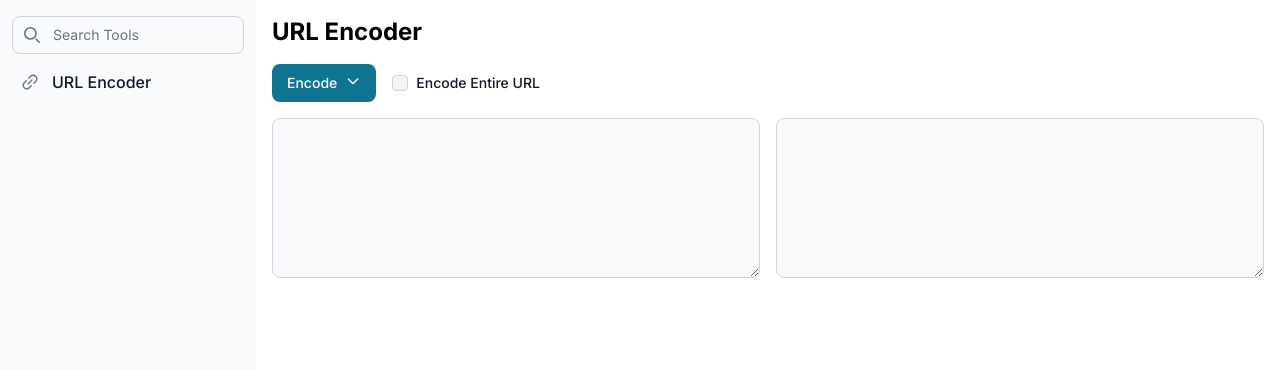
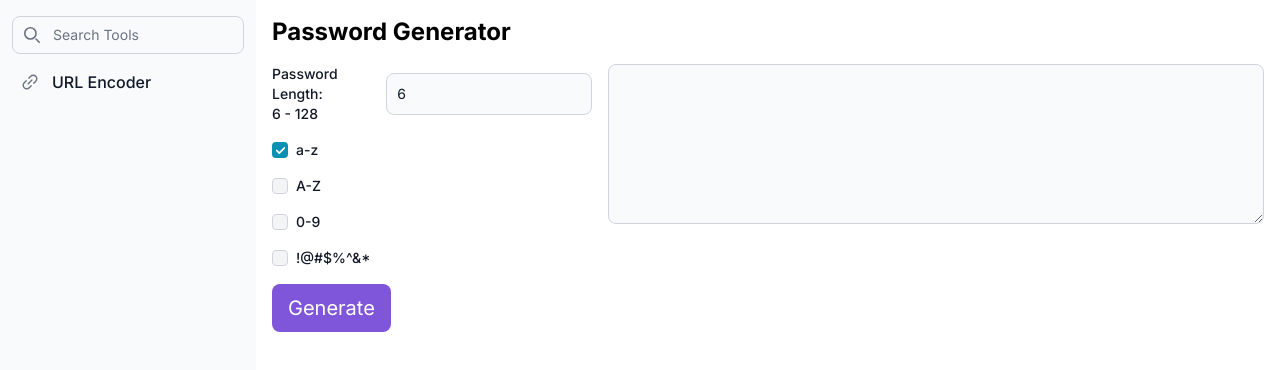
Before and after one commit to anampartho/help-a-dev, a Next.js app: page /tools in a window 1280 px wide. Shown: the top 370 px of the page. Built offline with nearby package versions, Linux system fonts and the light colour scheme.

Commit message:
Add password generator page

```diff
--- a/src/app/tools/page.tsx
+++ b/src/app/tools/page.tsx
@@ -7,7 +7,7 @@ export default function Tools() {
     <main className="">
       <Sidebar />
       <div className="p-4 sm:ml-64">
-        <Tool title="URL Encoder" id="url-encoder" />
+        <Tool title="Password Generator" id="password-generator" />
       </div>
     </main>
   );
--- /dev/null
+++ b/src/components/Tool/PasswordGenerator/index.tsx
@@ -0,0 +1,122 @@
+"use client";
+import React, { useState } from "react";
+import { Textarea, Checkbox, Label, TextInput } from "flowbite-react";
+import Button from "@/components/Button";
+
+const PasswordGenerator = () => {
+  const [selectedOptions, setSelectedOptions] = useState(["lcaz"]);
+  const [passwordLength, setPasswordLength] = useState(6);
+  const [generatedPassword, setGeneratedPassword] = useState("");
+
+  function handleOptionChange(e: React.ChangeEvent<HTMLInputElement>) {
+    const { id, checked } = e.target;
+    const selectedOptoptionsCopy = [...selectedOptions];
+
+    if (checked) {
+      setSelectedOptions([...selectedOptoptionsCopy, id]);
+    } else {
+      const index = selectedOptions.findIndex((item) => item === id);
+      selectedOptoptionsCopy.splice(index, 1);
+      setSelectedOptions(selectedOptoptionsCopy);
+    }
+
+    if (!selectedOptoptionsCopy.length) {
+      setSelectedOptions(["lcaz"]);
+    }
+  }
+
+  async function handlePasswordGeneration() {
+    let lenght = passwordLength;
+    let queryParams = "";
+
+    if (lenght < 6) {
+      length = 6;
+    }
+
+    if (passwordLength > 128) {
+      lenght = 128;
+    }
+
+    setPasswordLength(lenght);
+
+    queryParams += `length=${lenght}&${selectedOptions.join("&")}`;
+
+    const data = await fetch(`/api/random?${queryParams}`).then((data) =>
+      data.json()
+    );
+
+    setGeneratedPassword(data.password);
+  }
+
+  return (
+    <>
+      <div className="grid grid-cols-3 gap-4">
+        <div className="flex col-span-1 justify-start rounded h-40 dark:bg-gray-800">
+          <div className="flex flex-col items-start gap-4 mb-4">
+            <div className="flex items-center gap-2">
+              <Label htmlFor="length">
+                Password Length:
+                <br /> 6 - 128{" "}
+              </Label>
+              <TextInput
+                id="length"
+                type="number"
+                value={passwordLength}
+                onChange={(e: React.ChangeEvent<HTMLInputElement>) => {
+                  const value = Number(e.target.value);
+                  setPasswordLength(value);
+                }}
+              />
+            </div>
+            <div className="flex items-center gap-2">
+              <Checkbox
+                id="lcaz"
+                checked={selectedOptions.includes("lcaz")}
+                onChange={handleOptionChange}
+              />
+              <Label htmlFor="lcaz">a-z</Label>
+            </div>
+            <div className="flex items-center gap-2">
+              <Checkbox
+                id="ucaz"
+                onChange={handleOptionChange}
+                checked={selectedOptions.includes("ucaz")}
+              />
+              <Label htmlFor="ucaz">A-Z</Label>
+            </div>
+            <div className="flex items-center gap-2">
+              <Checkbox
+                id="nums"
+                onChange={handleOptionChange}
+                checked={selectedOptions.includes("nums")}
+              />
+              <Label htmlFor="nums">0-9</Label>
+            </div>
+            <div className="flex items-center gap-2">
+              <Checkbox
+                id="sc"
+                onChange={handleOptionChange}
+                checked={selectedOptions.includes("sc")}
+              />
+              <Label htmlFor="sc">!@#$%^&*</Label>
+            </div>
+            <div className="flex items-center gap-4">
+              <Button onClick={handlePasswordGeneration}>Generate</Button>
+            </div>
+          </div>
+        </div>
+
+        <div className="flex col-span-2 justify-center rounded h-40 dark:bg-gray-800">
+          <Textarea
+            id="generated-password"
+            rows={4}
+            readOnly
+            value={generatedPassword}
+          ></Textarea>
+        </div>
+      </div>
+    </>
+  );
+};
+
+export default PasswordGenerator;
--- a/src/components/Tool/index.tsx
+++ b/src/components/Tool/index.tsx
@@ -1,3 +1,4 @@
+import PasswordGenerator from "./PasswordGenerator";
 import URLEncoder from "./URLEncoder";
 
 const Tool = ({ title, id = "url-encoder" }: { title: string; id: string }) => {
@@ -8,6 +9,7 @@ const Tool = ({ title, id = "url-encoder" }: { title: string; id: string }) => {
       </div>
 
       {id === "url-encoder" && <URLEncoder />}
+      {id === "password-generator" && <PasswordGenerator />}
     </>
   );
 };
```
